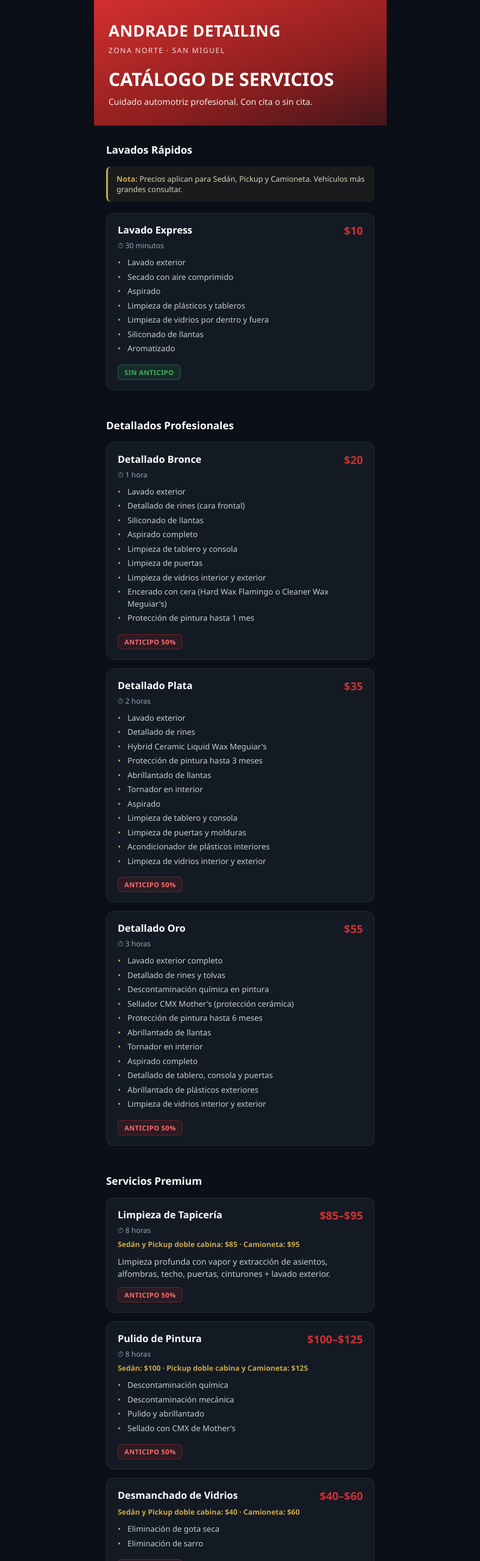
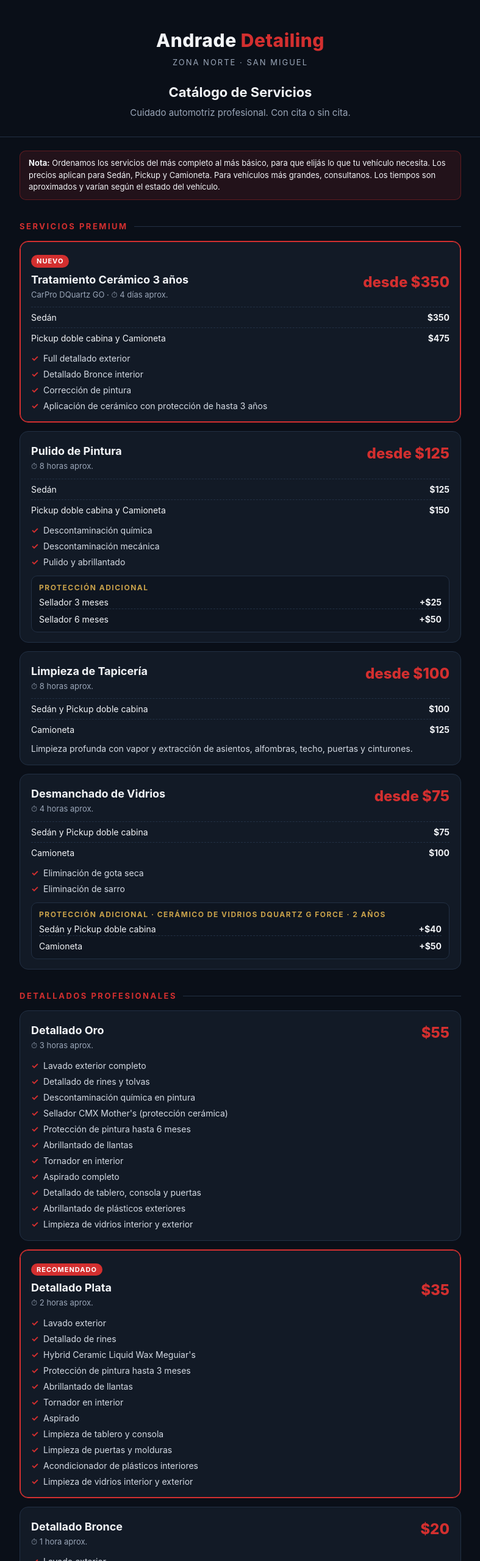
Before and after one commit to andradecarwash-cyber/Cat-logo-de-Servicios-Andrade-Detailing-, a plain HTML site: page index.html in a window 1280 px wide. Shown: the top 2560 px of the page at 61% size, without its empty margins (246-1033 px from the left). Drawn offline with Linux system fonts and the light colour scheme.

Commit message:
Add files via upload

```diff
--- a/index.html
+++ b/index.html
@@ -6,295 +6,172 @@
 <title>Andrade Detailing — Catálogo de Servicios</title>
 <style>
   :root{
-    --black:#0a0f18;
-    --card:#131a24;
-    --card-border:#232c3a;
-    --red:#D32F2F;
-    --red-dark:#8f1f1f;
-    --gold:#C9A84C;
-    --white:#ffffff;
-    --muted:#9aa5b5;
-    --green:#3fae5c;
+    --bg:#0a0f18; --card:#121a26; --line:#223044; --red:#D32F2F; --red-soft:rgba(211,47,47,.12);
+    --text:#f2f4f7; --muted:#9aa6b8; --gold:#c9a24a;
   }
-  *{box-sizing:border-box; margin:0; padding:0;}
-  body{
-    background:var(--black);
-    color:var(--white);
-    font-family:'Segoe UI', Roboto, Arial, sans-serif;
-    display:flex;
-    justify-content:center;
-  }
-  .page{
-    width:100%;
-    max-width:480px;
-    background:var(--black);
-    padding-bottom:32px;
-  }
-
-  /* HEADER */
-  header{
-    background:linear-gradient(160deg, var(--red) 0%, var(--red-dark) 60%, var(--black) 130%);
-    padding:36px 24px 30px;
-    text-align:left;
-  }
-  header .brand{
-    font-size:26px;
-    font-weight:800;
-    line-height:1.15;
-    letter-spacing:0.5px;
-    text-transform:uppercase;
-  }
-  header .zone{
-    margin-top:8px;
-    font-size:12px;
-    letter-spacing:1.5px;
-    color:rgba(255,255,255,0.85);
-    text-transform:uppercase;
-  }
-  header h1{
-    margin-top:22px;
-    font-size:30px;
-    line-height:1.15;
-    font-weight:800;
-    text-transform:uppercase;
-  }
-  header p.sub{
-    margin-top:10px;
-    font-size:14px;
-    color:rgba(255,255,255,0.9);
-  }
-
-  /* SECTIONS */
-  section{ padding:28px 20px 4px; }
-  .section-title{
-    display:flex;
-    align-items:center;
-    gap:10px;
-    font-size:17px;
-    font-weight:700;
-    margin-bottom:16px;
-    color:var(--white);
-  }
-  .section-title .ic{ font-size:18px; }
-
-  .card{
-    background:var(--card);
-    border:1px solid var(--card-border);
-    border-radius:12px;
-    padding:16px 18px;
-    margin-bottom:14px;
-  }
-  .card-top{
-    display:flex;
-    justify-content:space-between;
-    align-items:flex-start;
-    gap:10px;
-  }
-  .card-top h3{ font-size:16px; font-weight:700; }
-  .price{ font-size:18px; font-weight:800; color:var(--red); white-space:nowrap; }
-  .duration{
-    margin-top:4px;
-    font-size:12px;
-    color:var(--muted);
-  }
-  .desc{
-    margin-top:10px;
-    font-size:13.5px;
-    line-height:1.5;
-    color:#c7cdd7;
-  }
-  .vehicle-price{
-    margin-top:6px;
-    font-size:12px;
-    color:var(--gold);
-    font-weight:600;
-  }
-  .desc-list{
-    margin-top:10px;
-    padding-left:0;
-    list-style:none;
-  }
-  .desc-list li{
-    font-size:13px;
-    line-height:1.5;
-    color:#c7cdd7;
-    padding-left:16px;
-    position:relative;
-    margin-bottom:4px;
-  }
-  .desc-list li:before{
-    content:"•";
-    color:var(--gold);
-    position:absolute;
-    left:0;
-  }
-  .badge{
-    display:inline-block;
-    margin-top:12px;
-    font-size:11px;
-    font-weight:700;
-    letter-spacing:0.4px;
-    padding:4px 10px;
-    border-radius:6px;
-    text-transform:uppercase;
-  }
-  .badge.sin{ background:rgba(63,174,92,0.12); color:var(--green); border:1px solid rgba(63,174,92,0.4); }
-  .badge.anticipo{ background:rgba(211,47,47,0.12); color:#ff6b6b; border:1px solid rgba(211,47,47,0.4); }
-
-  .note{
-    background:rgba(201,168,76,0.08);
-    border-left:3px solid var(--gold);
-    border-radius:8px;
-    padding:12px 14px;
-    font-size:12.5px;
-    color:#dcd2b8;
-    margin:6px 0 18px;
-  }
-  .note b{ color:var(--gold); }
-
-  /* PICKUP BOX */
-  .pickup-box{
-    margin:28px 20px;
-    background:linear-gradient(160deg, rgba(211,47,47,0.15), rgba(10,15,24,0.4));
-    border:1px solid var(--red);
-    border-radius:14px;
-    padding:20px;
-  }
-  .pickup-box .ptitle{
-    display:flex;
-    align-items:center;
-    gap:8px;
-    font-size:16px;
-    font-weight:700;
-  }
-  .pickup-box .pzone{
-    font-size:11px;
-    letter-spacing:1px;
-    color:var(--muted);
-    text-transform:uppercase;
-    margin:4px 0 12px;
-  }
-  .pickup-box p{ font-size:13.5px; line-height:1.55; color:#d8dce3; }
-  .pickup-box .how{
-    margin-top:14px;
-    font-size:13px;
-    font-weight:700;
-    color:var(--green);
-  }
-  .pickup-box ol{
-    margin:8px 0 0 18px;
-    font-size:13px;
-    color:#c7cdd7;
-    line-height:1.9;
-  }
-  .pickup-box .cost{
-    margin-top:14px;
-    background:rgba(255,255,255,0.05);
-    border-radius:8px;
-    padding:10px 12px;
-    font-size:12.5px;
-    color:#c7cdd7;
-    line-height:1.5;
-  }
-  .pickup-box .cost b{ color:var(--white); }
-
-  /* INFO IMPORTANTE */
-  .info-block{
-    margin-bottom:20px;
-  }
-  .info-block h4{
-    font-size:14px;
-    font-weight:700;
-    margin-bottom:8px;
-    color:var(--gold);
-  }
-  .info-block .line{
-    font-size:13px;
-    color:#c7cdd7;
-    margin-bottom:4px;
-    line-height:1.5;
-  }
-
-  /* CTAs */
-  .cta{
-    display:block;
-    text-align:center;
-    padding:15px;
-    border-radius:10px;
-    font-size:14.5px;
-    font-weight:700;
-    margin:14px 20px 0;
-    text-decoration:none;
-  }
-  .cta.primary{ background:var(--red); color:var(--white); }
-  .cta.secondary{ background:transparent; border:1px solid var(--card-border); color:var(--white); }
-
-  footer{
-    text-align:center;
-    margin-top:28px;
-    padding:0 20px;
-  }
-  footer .fname{ font-weight:700; font-size:13px; }
-  footer .line{ font-size:12px; color:var(--muted); margin-top:4px; }
-
-  hr.div{ border:none; border-top:1px solid var(--card-border); margin:8px 20px; }
+  *{box-sizing:border-box;margin:0;padding:0}
+  body{background:var(--bg);color:var(--text);font-family:-apple-system,BlinkMacSystemFont,"Segoe UI",Roboto,Helvetica,Arial,sans-serif;line-height:1.5;padding:0 0 40px}
+  .wrap{max-width:760px;margin:0 auto;padding:0 18px}
+  header{text-align:center;padding:44px 18px 28px;border-bottom:1px solid var(--line)}
+  .brand{font-size:30px;font-weight:800;letter-spacing:.5px}
+  .brand span{color:var(--red)}
+  .zone{color:var(--muted);font-size:13px;letter-spacing:2px;text-transform:uppercase;margin-top:4px}
+  h1{font-size:22px;margin-top:22px}
+  .lead{color:var(--muted);font-size:15px;margin-top:6px}
+  .note{background:var(--red-soft);border:1px solid rgba(211,47,47,.35);border-radius:10px;padding:10px 14px;font-size:13px;margin:22px 0 0}
+  h2{font-size:13px;letter-spacing:2.5px;text-transform:uppercase;color:var(--red);margin:34px 0 14px;display:flex;align-items:center;gap:10px}
+  h2::after{content:"";flex:1;height:1px;background:var(--line)}
+  .card{background:var(--card);border:1px solid var(--line);border-radius:14px;padding:18px 18px 16px;margin-bottom:14px}
+  .card.featured{border-color:var(--red);box-shadow:0 0 0 1px var(--red) inset}
+  .top{display:flex;justify-content:space-between;align-items:flex-start;gap:12px}
+  .name{font-size:18px;font-weight:700}
+  .tag{display:inline-block;font-size:11px;font-weight:700;letter-spacing:1px;text-transform:uppercase;background:var(--red);color:#fff;border-radius:999px;padding:2px 9px;margin-bottom:6px}
+  .price{font-size:24px;font-weight:800;color:var(--red);white-space:nowrap;text-align:right}
+  .time{color:var(--muted);font-size:13px;margin-top:2px}
+  .tiers{margin-top:10px;display:grid;gap:6px}
+  .tier{display:flex;justify-content:space-between;font-size:14px;border-top:1px dashed var(--line);padding-top:6px}
+  .tier b{color:var(--text)}
+  ul{list-style:none;margin-top:12px;display:grid;gap:5px}
+  li{font-size:14px;color:#d5dbe4;padding-left:20px;position:relative}
+  li::before{content:"✓";position:absolute;left:0;color:var(--red);font-weight:700}
+  .desc{font-size:14px;color:#d5dbe4;margin-top:10px}
+  .addon{margin-top:12px;background:#0e1520;border:1px solid var(--line);border-radius:10px;padding:10px 12px}
+  .addon-title{font-size:12px;letter-spacing:1.5px;text-transform:uppercase;color:var(--gold);font-weight:700;margin-bottom:4px}
+  .foot{display:flex;justify-content:space-between;align-items:center;margin-top:12px;font-size:12px;color:var(--muted)}
+  .pill{border:1px solid var(--line);border-radius:999px;padding:2px 10px}
+  .steps{counter-reset:s;display:grid;gap:6px;margin-top:10px}
+  .steps div{counter-increment:s;font-size:14px;color:#d5dbe4;padding-left:28px;position:relative}
+  .steps div::before{content:counter(s);position:absolute;left:0;top:1px;width:20px;height:20px;border-radius:50%;background:var(--red);color:#fff;font-size:12px;font-weight:700;display:grid;place-items:center}
+  .info{display:grid;grid-template-columns:1fr 1fr;gap:12px}
+  .info .card{margin:0}
+  .info h3{font-size:14px;margin-bottom:6px}
+  .info p{font-size:13px;color:#d5dbe4}
+  .cta{display:flex;gap:10px;flex-wrap:wrap;margin-top:30px}
+  .cta a{flex:1;min-width:200px;text-align:center;text-decoration:none;font-weight:700;padding:14px;border-radius:12px}
+  .wa{background:var(--red);color:#fff}
+  .web{border:1px solid var(--line);color:var(--text)}
+  footer{text-align:center;color:var(--muted);font-size:13px;margin-top:34px;line-height:1.7}
+  footer b{color:var(--text)}
+  @media(max-width:560px){.info{grid-template-columns:1fr}.price{font-size:21px}}
 </style>
 </head>
 <body>
-<div class="page">
 
 <header>
-    <div class="brand">Andrade Detailing</div>
+  <div class="brand">Andrade <span>Detailing</span></div>
   <div class="zone">Zona Norte · San Miguel</div>
   <h1>Catálogo de Servicios</h1>
-    <p class="sub">Cuidado automotriz profesional. Con cita o sin cita.</p>
+  <p class="lead">Cuidado automotriz profesional. Con cita o sin cita.</p>
 </header>
 
-  <section>
-    <div class="section-title">Lavados Rápidos</div>
+<div class="wrap">
 
-    <div class="note"><b>Nota:</b> Precios aplican para Sedán, Pickup y Camioneta. Vehículos más grandes consultar.</div>
+  <div class="note"><b>Nota:</b> Ordenamos los servicios del más completo al más básico, para que elijás lo que tu vehículo necesita. Los precios aplican para Sedán, Pickup y Camioneta. Para vehículos más grandes, consultanos. Los tiempos son aproximados y varían según el estado del vehículo.</div>
 
-    <div class="card">
-      <div class="card-top"><h3>Lavado Express</h3><span class="price">$10</span></div>
-      <div class="duration">⏱ 30 minutos</div>
-      <ul class="desc-list">
-        <li>Lavado exterior</li>
-        <li>Secado con aire comprimido</li>
-        <li>Aspirado</li>
-        <li>Limpieza de plásticos y tableros</li>
-        <li>Limpieza de vidrios por dentro y fuera</li>
-        <li>Siliconado de llantas</li>
-        <li>Aromatizado</li>
+  <!-- PREMIUM -->
+  <h2>Servicios Premium</h2>
+
+  <div class="card featured">
+    <span class="tag">Nuevo</span>
+    <div class="top">
+      <div><div class="name">Tratamiento Cerámico 3 años</div><div class="time">CarPro DQuartz GO · ⏱ 4 días aprox.</div></div>
+      <div class="price">desde $350</div>
+    </div>
+    <div class="tiers">
+      <div class="tier"><span>Sedán</span><b>$350</b></div>
+      <div class="tier"><span>Pickup doble cabina y Camioneta</span><b>$475</b></div>
+    </div>
+    <ul>
+      <li>Full detallado exterior</li>
+      <li>Detallado Bronce interior</li>
+      <li>Corrección de pintura</li>
+      <li>Aplicación de cerámico con protección de hasta 3 años</li>
     </ul>
-      <span class="badge sin">Sin anticipo</span>
-    </div>
-  </section>
-
-  <section>
-    <div class="section-title">Detallados Profesionales</div>
-
-    <div class="card">
-      <div class="card-top"><h3>Detallado Bronce</h3><span class="price">$20</span></div>
-      <div class="duration">⏱ 1 hora</div>
-      <ul class="desc-list">
-        <li>Lavado exterior</li>
-        <li>Detallado de rines (cara frontal)</li>
-        <li>Siliconado de llantas</li>
-        <li>Aspirado completo</li>
-        <li>Limpieza de tablero y consola</li>
-        <li>Limpieza de puertas</li>
-        <li>Limpieza de vidrios interior y exterior</li>
-        <li>Encerado con cera (Hard Wax Flamingo o Cleaner Wax Meguiar's)</li>
-        <li>Protección de pintura hasta 1 mes</li>
-      </ul>
-      <span class="badge anticipo">Anticipo 50%</span>
   </div>
 
   <div class="card">
-      <div class="card-top"><h3>Detallado Plata</h3><span class="price">$35</span></div>
-      <div class="duration">⏱ 2 horas</div>
-      <ul class="desc-list">
+    <div class="top">
+      <div><div class="name">Pulido de Pintura</div><div class="time">⏱ 8 horas aprox.</div></div>
+      <div class="price">desde $125</div>
+    </div>
+    <div class="tiers">
+      <div class="tier"><span>Sedán</span><b>$125</b></div>
+      <div class="tier"><span>Pickup doble cabina y Camioneta</span><b>$150</b></div>
+    </div>
+    <ul>
+      <li>Descontaminación química</li>
+      <li>Descontaminación mecánica</li>
+      <li>Pulido y abrillantado</li>
+    </ul>
+    <div class="addon">
+      <div class="addon-title">Protección adicional</div>
+      <div class="tier" style="border-top:0;padding-top:0"><span>Sellador 3 meses</span><b>+$25</b></div>
+      <div class="tier"><span>Sellador 6 meses</span><b>+$50</b></div>
+    </div>
+  </div>
+
+  <div class="card">
+    <div class="top">
+      <div><div class="name">Limpieza de Tapicería</div><div class="time">⏱ 8 horas aprox.</div></div>
+      <div class="price">desde $100</div>
+    </div>
+    <div class="tiers">
+      <div class="tier"><span>Sedán y Pickup doble cabina</span><b>$100</b></div>
+      <div class="tier"><span>Camioneta</span><b>$125</b></div>
+    </div>
+    <p class="desc">Limpieza profunda con vapor y extracción de asientos, alfombras, techo, puertas y cinturones.</p>
+  </div>
+
+  <div class="card">
+    <div class="top">
+      <div><div class="name">Desmanchado de Vidrios</div><div class="time">⏱ 4 horas aprox.</div></div>
+      <div class="price">desde $75</div>
+    </div>
+    <div class="tiers">
+      <div class="tier"><span>Sedán y Pickup doble cabina</span><b>$75</b></div>
+      <div class="tier"><span>Camioneta</span><b>$100</b></div>
+    </div>
+    <ul>
+      <li>Eliminación de gota seca</li>
+      <li>Eliminación de sarro</li>
+    </ul>
+    <div class="addon">
+      <div class="addon-title">Protección adicional · Cerámico de vidrios DQuartz G Force · 2 años</div>
+      <div class="tier" style="border-top:0;padding-top:0"><span>Sedán y Pickup doble cabina</span><b>+$40</b></div>
+      <div class="tier"><span>Camioneta</span><b>+$50</b></div>
+    </div>
+  </div>
+
+  <!-- DETALLADOS -->
+  <h2>Detallados Profesionales</h2>
+
+  <div class="card">
+    <div class="top">
+      <div><div class="name">Detallado Oro</div><div class="time">⏱ 3 horas aprox.</div></div>
+      <div class="price">$55</div>
+    </div>
+    <ul>
+      <li>Lavado exterior completo</li>
+      <li>Detallado de rines y tolvas</li>
+      <li>Descontaminación química en pintura</li>
+      <li>Sellador CMX Mother's (protección cerámica)</li>
+      <li>Protección de pintura hasta 6 meses</li>
+      <li>Abrillantado de llantas</li>
+      <li>Tornador en interior</li>
+      <li>Aspirado completo</li>
+      <li>Detallado de tablero, consola y puertas</li>
+      <li>Abrillantado de plásticos exteriores</li>
+      <li>Limpieza de vidrios interior y exterior</li>
+    </ul>
+  </div>
+
+  <div class="card featured">
+    <span class="tag">Recomendado</span>
+    <div class="top">
+      <div><div class="name">Detallado Plata</div><div class="time">⏱ 2 horas aprox.</div></div>
+      <div class="price">$35</div>
+    </div>
+    <ul>
       <li>Lavado exterior</li>
       <li>Detallado de rines</li>
       <li>Hybrid Ceramic Liquid Wax Meguiar's</li>
@@ -307,158 +184,110 @@
       <li>Acondicionador de plásticos interiores</li>
       <li>Limpieza de vidrios interior y exterior</li>
     </ul>
-      <span class="badge anticipo">Anticipo 50%</span>
   </div>
 
   <div class="card">
-      <div class="card-top"><h3>Detallado Oro</h3><span class="price">$55</span></div>
-      <div class="duration">⏱ 3 horas</div>
-      <ul class="desc-list">
-        <li>Lavado exterior completo</li>
-        <li>Detallado de rines y tolvas</li>
-        <li>Descontaminación química en pintura</li>
-        <li>Sellador CMX Mother's (protección cerámica)</li>
-        <li>Protección de pintura hasta 6 meses</li>
-        <li>Abrillantado de llantas</li>
-        <li>Tornador en interior</li>
+    <div class="top">
+      <div><div class="name">Detallado Bronce</div><div class="time">⏱ 1 hora aprox.</div></div>
+      <div class="price">$20</div>
+    </div>
+    <ul>
+      <li>Lavado exterior</li>
+      <li>Detallado de rines (cara frontal)</li>
+      <li>Siliconado de llantas</li>
       <li>Aspirado completo</li>
-        <li>Detallado de tablero, consola y puertas</li>
-        <li>Abrillantado de plásticos exteriores</li>
+      <li>Limpieza de tablero y consola</li>
+      <li>Limpieza de puertas</li>
       <li>Limpieza de vidrios interior y exterior</li>
+      <li>Encerado (Hard Wax Flamingo o Cleaner Wax Meguiar's)</li>
+      <li>Protección de pintura hasta 1 mes</li>
     </ul>
-      <span class="badge anticipo">Anticipo 50%</span>
   </div>
-  </section>
 
-  <section>
-    <div class="section-title">Servicios Premium</div>
+  <!-- ADICIONALES -->
+  <h2>Servicios Adicionales</h2>
 
   <div class="card">
-      <div class="card-top"><h3>Limpieza de Tapicería</h3><span class="price">$85–$95</span></div>
-      <div class="duration">⏱ 8 horas</div>
-      <div class="vehicle-price">Sedán y Pickup doble cabina: $85 · Camioneta: $95</div>
-      <div class="desc">Limpieza profunda con vapor y extracción de asientos, alfombras, techo, puertas, cinturones + lavado exterior.</div>
-      <span class="badge anticipo">Anticipo 50%</span>
+    <div class="top">
+      <div><div class="name">Detallado de Motor</div><div class="time">⏱ 1 hora aprox.</div></div>
+      <div class="price">$35</div>
     </div>
-
-    <div class="card">
-      <div class="card-top"><h3>Pulido de Pintura</h3><span class="price">$100–$125</span></div>
-      <div class="duration">⏱ 8 horas</div>
-      <div class="vehicle-price">Sedán: $100 · Pickup doble cabina y Camioneta: $125</div>
-      <ul class="desc-list">
-        <li>Descontaminación química</li>
-        <li>Descontaminación mecánica</li>
-        <li>Pulido y abrillantado</li>
-        <li>Sellado con CMX de Mother's</li>
-      </ul>
-      <span class="badge anticipo">Anticipo 50%</span>
-    </div>
-
-    <div class="card">
-      <div class="card-top"><h3>Desmanchado de Vidrios</h3><span class="price">$40–$60</span></div>
-      <div class="vehicle-price">Sedán y Pickup doble cabina: $40 · Camioneta: $60</div>
-      <ul class="desc-list">
-        <li>Eliminación de gota seca</li>
-        <li>Eliminación de sarro</li>
-      </ul>
-      <span class="badge anticipo">Anticipo 50%</span>
-    </div>
-  </section>
-
-  <section>
-    <div class="section-title">Servicios Adicionales</div>
-
-    <div class="card">
-      <div class="card-top"><h3>Lavado de Motor</h3><span class="price">$20</span></div>
-      <div class="duration">⏱ 1 hora</div>
-      <ul class="desc-list">
+    <ul>
       <li>Desengrasante</li>
       <li>Tallado con espuma</li>
       <li>Lavado a baja presión</li>
       <li>Secado con aire comprimido</li>
       <li>Acondicionador de plásticos</li>
     </ul>
-      <span class="badge anticipo">Anticipo 50%</span>
   </div>
 
   <div class="card">
-      <div class="card-top"><h3>Lavado de Chasis</h3><span class="price">$20</span></div>
-      <div class="duration">⏱ 1 hora</div>
-      <ul class="desc-list">
+    <div class="top">
+      <div><div class="name">Lavado de Chasis</div><div class="time">⏱ 1 hora aprox.</div></div>
+      <div class="price">$20</div>
+    </div>
+    <ul>
       <li>Desengrasante</li>
       <li>Espuma activa</li>
       <li>Lavado con agua a presión</li>
     </ul>
-      <span class="badge anticipo">Anticipo 50%</span>
   </div>
 
   <div class="card">
-      <div class="card-top"><h3>Restauración de Faros</h3><span class="price">$35</span></div>
-      <div class="duration">⏱ 1 hora</div>
-      <ul class="desc-list">
+    <div class="top">
+      <div><div class="name">Restauración de Faros</div><div class="time">⏱ 1 hora aprox.</div></div>
+      <div class="price">$50</div>
+    </div>
+    <ul>
       <li>Descontaminación química</li>
       <li>Pulido y abrillantado</li>
       <li>Sellado con CMX de Mother's — protección 6 meses</li>
     </ul>
-      <span class="badge anticipo">Anticipo 50%</span>
-    </div>
-  </section>
-
-  <div class="pickup-box">
-    <div class="ptitle">Recogida y Entrega</div>
-    <div class="pzone">Zona céntrica Ciudad Barrios</div>
-    <p>¿No podés traer tu vehículo? No hay problema. Nosotros lo recogemos en la zona céntrica de Ciudad Barrios, realizamos el servicio y te lo entregamos de vuelta.</p>
-    <div class="how">Cómo funciona:</div>
-    <ol>
-      <li>Agendás tu cita en nuestra web y coordinás por WhatsApp</li>
-      <li>Coordinamos horario de recogida</li>
-      <li>Recogemos tu vehículo en tu ubicación</li>
-      <li>Realizamos el servicio</li>
-      <li>Te lo entregamos de vuelta</li>
-    </ol>
-    <div class="cost"><b>Costo adicional:</b> El servicio de recogida y entrega tiene un costo adicional que varía según la distancia. Consultanos por WhatsApp para cotizarte.</div>
   </div>
 
-  <section>
-    <div class="section-title">Información Importante</div>
+  <!-- RECOGIDA -->
+  <h2>Recogida y Entrega</h2>
 
-    <div class="info-block">
-      <h4>Sistema Híbrido</h4>
-      <div class="line">Con Cita: Pasás directo, sin esperas</div>
-      <div class="line">Sin Cita: Llegás cuando quieras (puede haber espera)</div>
+  <div class="card">
+    <div class="name">Zona céntrica de Ciudad Barrios</div>
+    <p class="desc">¿No podés traer tu vehículo? Lo recogemos en la zona céntrica de Ciudad Barrios, realizamos el servicio y te lo entregamos de vuelta.</p>
+    <div class="steps">
+      <div>Agendás tu cita en nuestra web y coordinás por WhatsApp</div>
+      <div>Coordinamos el horario de recogida</div>
+      <div>Recogemos tu vehículo en tu ubicación</div>
+      <div>Realizamos el servicio</div>
+      <div>Te lo entregamos de vuelta</div>
+    </div>
+    <p class="desc"><b>Costo adicional:</b> varía según la distancia. Consultanos por WhatsApp para cotizarte.</p>
   </div>
 
-    <div class="info-block">
-      <h4>Política de Anticipos</h4>
-      <div class="line">• Lavado Express: sin anticipo</div>
-      <div class="line">• Todos los demás servicios: 50% de anticipo</div>
-      <div class="line">• Cancelaciones: 12 horas de anticipación vía WhatsApp</div>
+  <!-- INFO -->
+  <h2>Información Importante</h2>
+
+  <div class="info">
+    <div class="card">
+      <h3>Política de Anticipos</h3>
+      <p>Apartá tu cita con un anticipo que se descuenta del total:<br><b>25%</b> en detallados, motor, chasis y faros.<br><b>50%</b> en cerámico, pulido, tapicería y desmanchado de vidrios.<br>Cancelaciones con 12 horas de anticipación vía WhatsApp.</p>
+    </div>
+    <div class="card">
+      <h3>Programa de Puntos</h3>
+      <p>Por cada $1 gastado = 10 puntos.<br>Canjeá tus puntos por servicios y premios en la app.</p>
+    </div>
+    <div class="card">
+      <h3>Horario de Atención</h3>
+      <p>Lunes a Sábado: 8:00 AM – 5:00 PM<br>Domingo: Cerrado</p>
+    </div>
   </div>
 
-    <div class="info-block">
-      <h4>Programa de Puntos</h4>
-      <div class="line">Por cada $1 gastado = 10 puntos</div>
-      <div class="line">Canjeá tus puntos por servicios y premios en la app</div>
+  <div class="cta">
+    <a class="wa" href="https://wa.me/50369365876">Agendá por WhatsApp</a>
+    <a class="web" href="https://andradedetailingstudio.com">Visitá nuestra web</a>
   </div>
 
-    <div class="info-block">
-      <h4>Horario de Atención</h4>
-      <div class="line">Lunes a Sábado: 8:00 AM – 5:00 PM</div>
-      <div class="line">Domingo: Cerrado</div>
-    </div>
-  </section>
-
-  <a class="cta primary" href="https://wa.me/50369365876">Agenda tu Cita por WhatsApp</a>
-  <a class="cta secondary" href="https://andradedetailingstudio.com">Visita Nuestra Web</a>
-
-  <hr class="div" style="margin-top:28px;">
-
   <footer>
-    <div class="fname">Andrade Detailing</div>
-    <div class="line">Cerro de Arena, Ciudad Barrios</div>
-    <div class="line">Zona Norte, San Miguel</div>
-    <div class="line">WhatsApp: +503 6936-5876</div>
-    <div class="line">Web: andradedetailingstudio.com</div>
+    <b>Andrade Detailing</b><br>
+    Cerro de Arena, Ciudad Barrios · Zona Norte, San Miguel<br>
+    WhatsApp: +503 6936-5876 · andradedetailingstudio.com
   </footer>
 
 </div>
```
Lines whose indentation alone changed are shown as unchanged.
